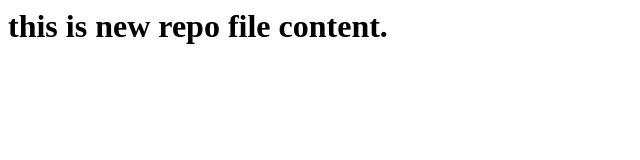
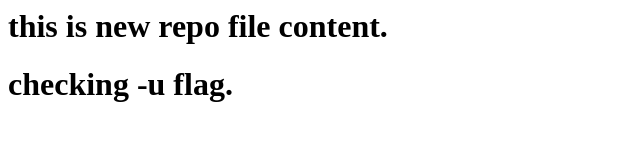
Before and after one commit to mkkhan78/localrepo, a plain HTML site: page index.html in a window 1280 px wide. Shown: the whole page, without its empty margins (0-640 px from the left). Drawn offline with Linux system fonts and the light colour scheme.

Commit message:
checking -u flag

```diff
--- a/index.html
+++ b/index.html
@@ -1 +1,2 @@
 <h1> this is new repo file content.<h1>
+    <h1> checking -u flag.<h1>
```
